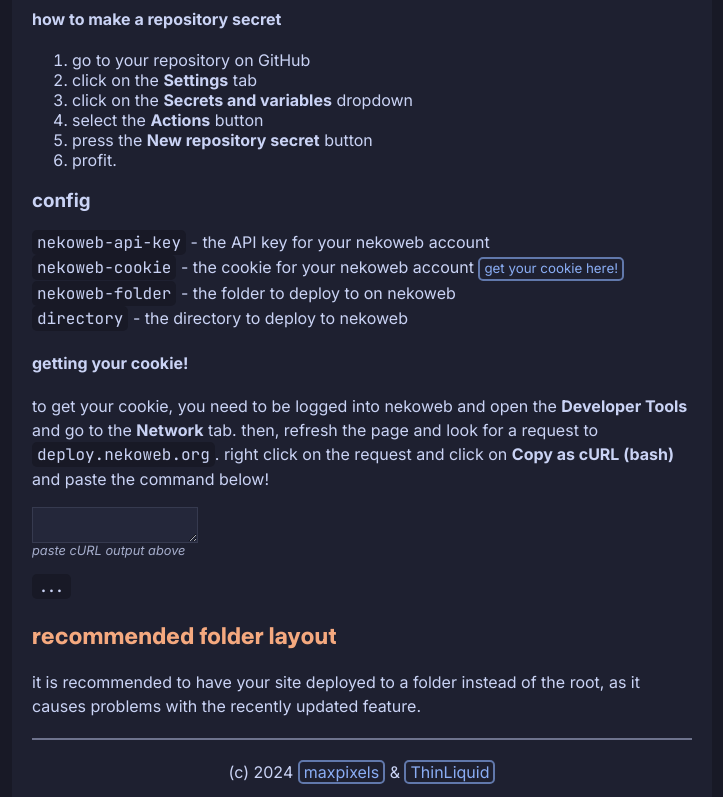
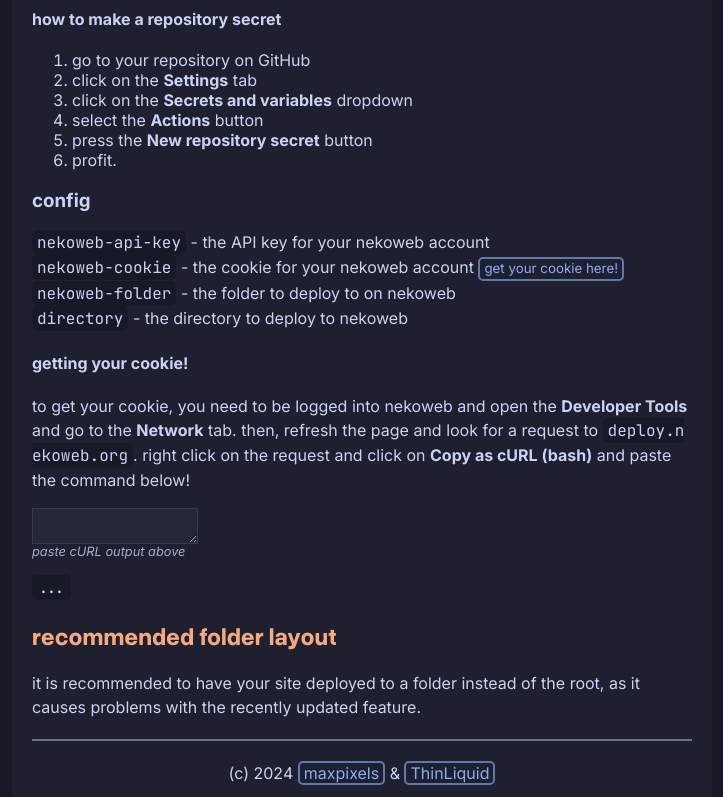
Before and after one commit to deploy2nekoweb/deploy2site, a website: page src/index.html in a window 1280 px wide. Shown: the part 942-1739 px from the top of the page, without its empty margins (278-1001 px from the left). Drawn offline with nearby package versions, Linux system fonts and the light colour scheme; files that its build step writes are made by us from their sources.

Commit message:
fix codeblocks extending out the container

```diff
--- a/src/style.scss
+++ b/src/style.scss
@@ -78,6 +78,11 @@
   color: $sky;
 }
 
+code {
+  line-break: anywhere;
+  word-break: break-all;
+}
+
 pre, code {
   font-family: JetBrains Mono, Menlo, monospace;
   overflow: scroll;
```
